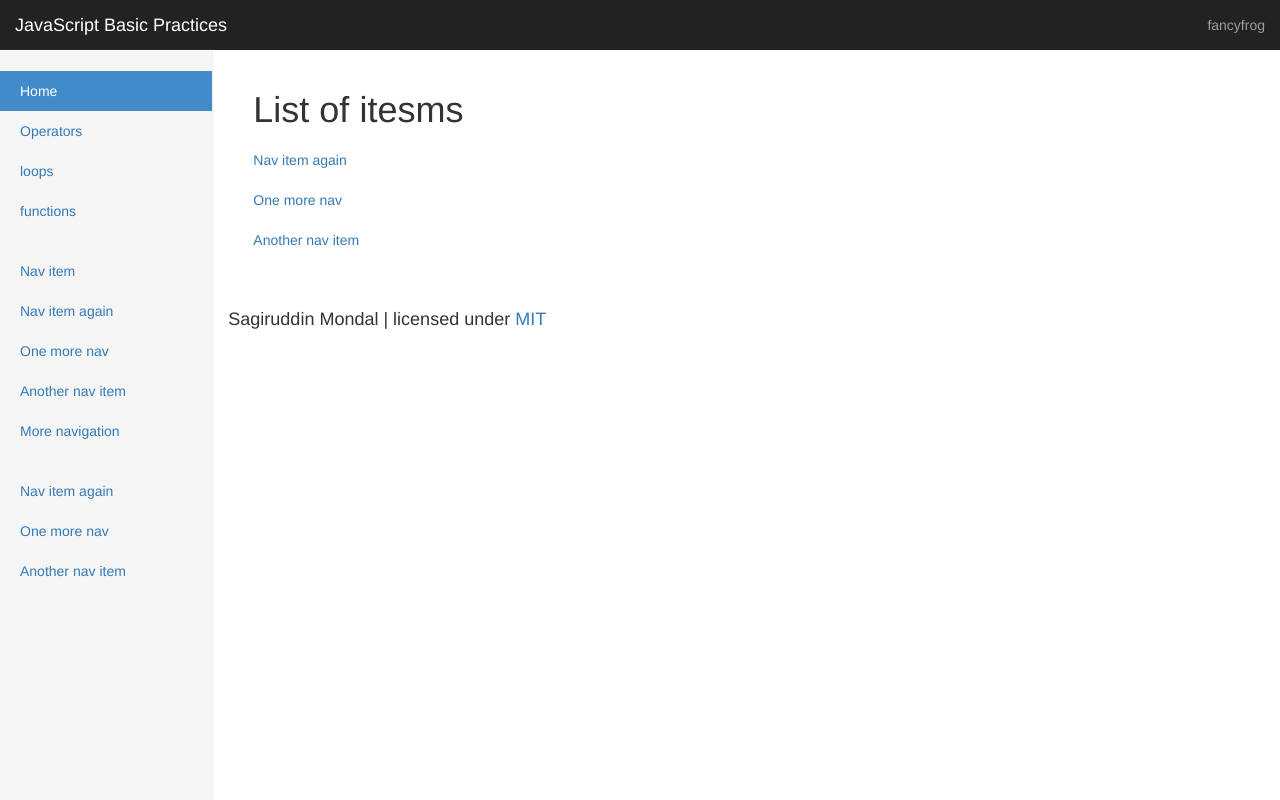
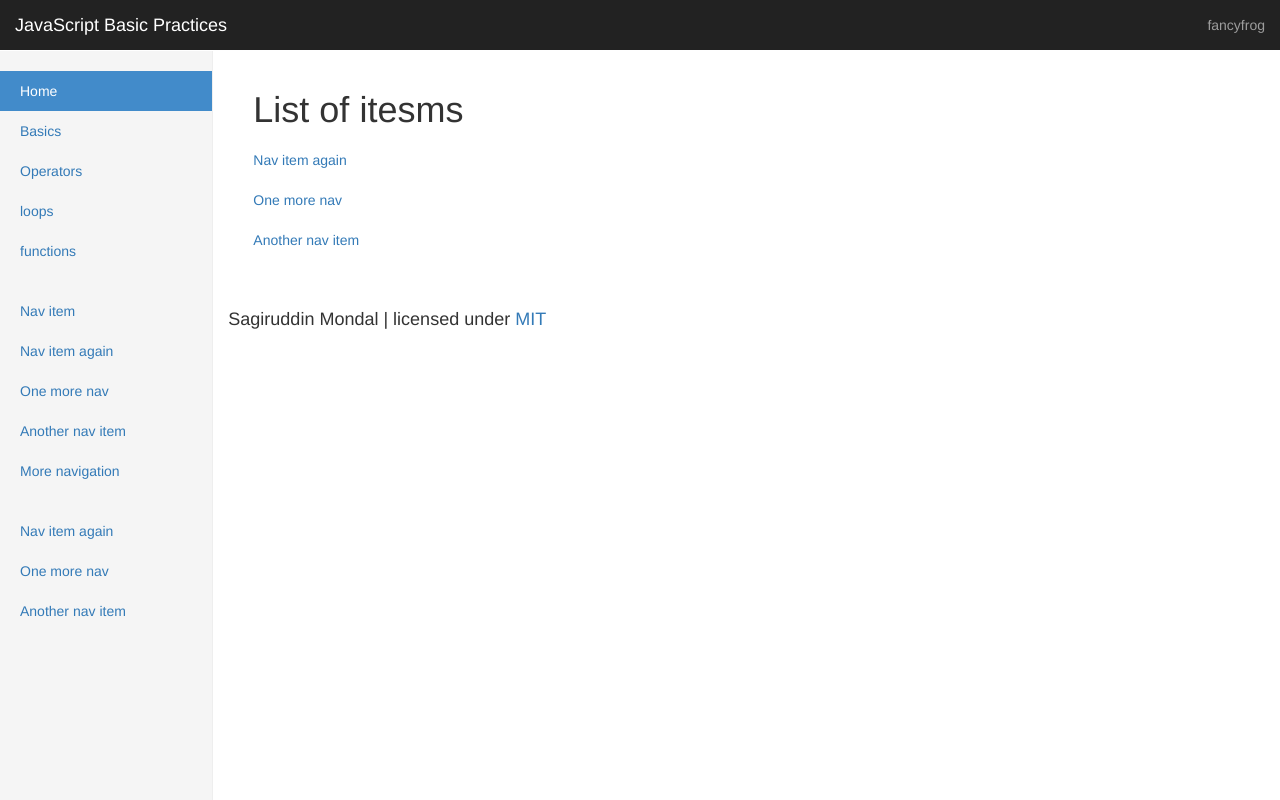
Before and after one commit to beingsagir/JavaScript-core-features, a plain HTML site: page index.html in a window 1280 px wide. Drawn offline with Linux system fonts and the light colour scheme; a script that the page names is missing.

Commit message:
basic linked

```diff
--- a/index.html
+++ b/index.html
@@ -33,6 +33,7 @@
         <div class="col-sm-3 col-md-2 sidebar">
           <ul class="nav nav-sidebar">
             <li class="active"><a href="#">Home<span class="sr-only">(current)</span></a></li>
+            <li><a href="./basics/index.html">Basics</a></li>
             <li><a href="./operators/index.html">Operators</a></li>
             <li><a href="./loops/index.html">loops</a></li>
             <li><a href="./functions/index.html">functions</a></li>
```
